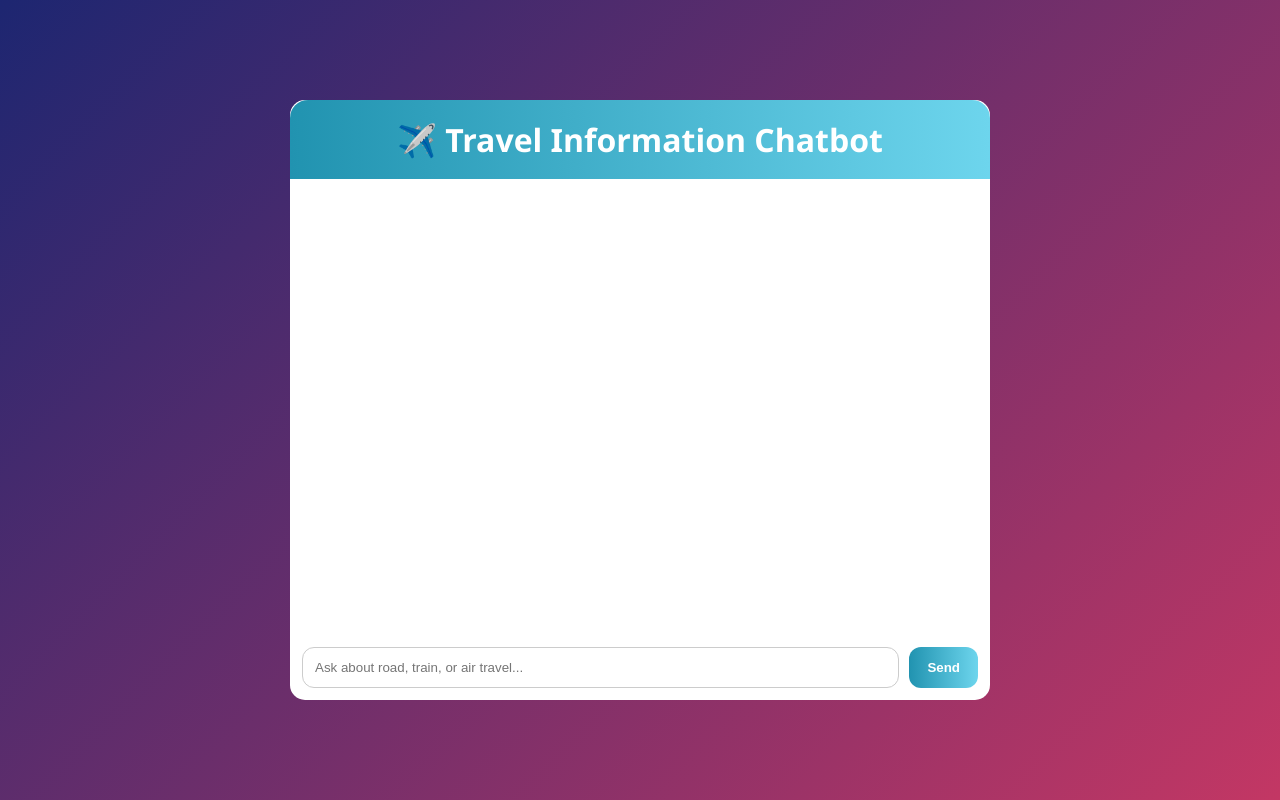
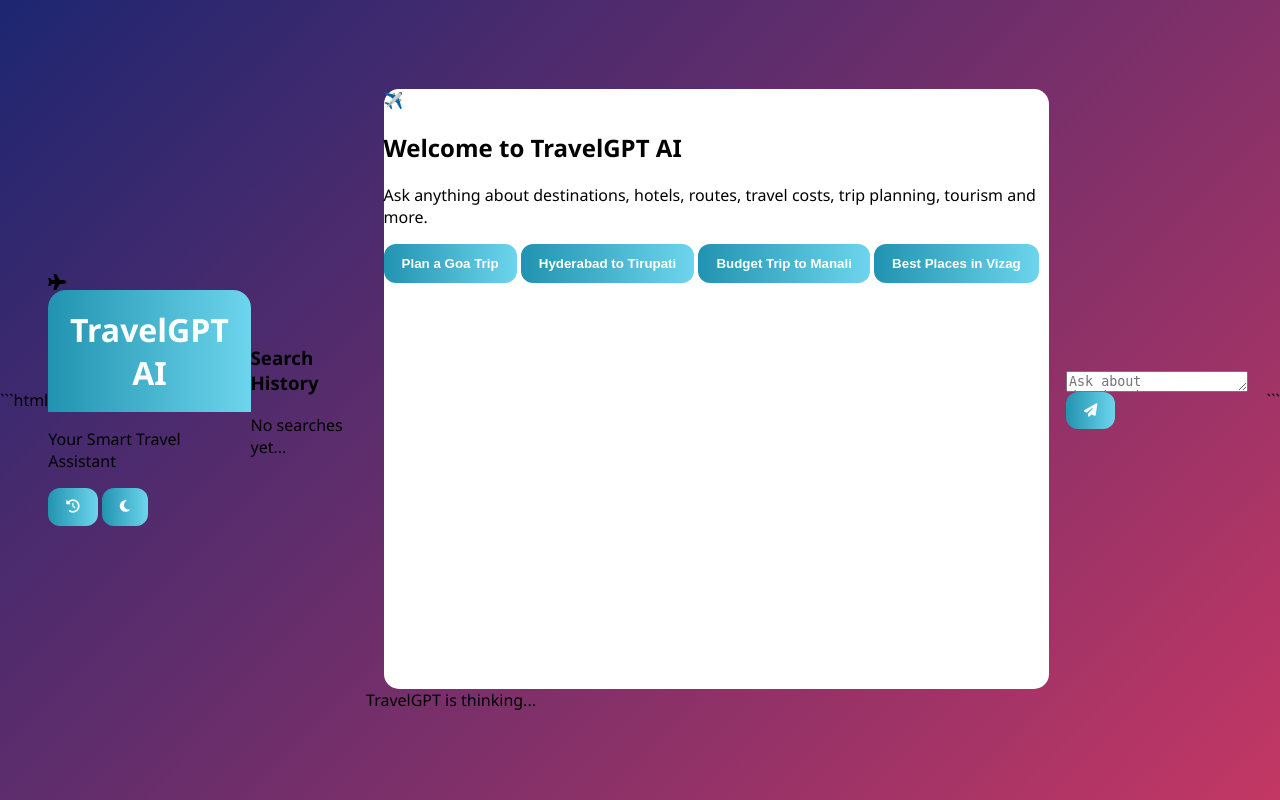
Before and after one commit to DwarapuRaviteja/Travel_chatbot, a Flask app: page / in a window 1280 px wide. Run offline with Flask 3, Linux system fonts and the light colour scheme.

Commit message:
Update index.html

````diff
--- a/templates/index.html
+++ b/templates/index.html
@@ -1,18 +1,189 @@
+```html
 <!DOCTYPE html>
-<html>
+<html lang="en">
 <head>
-    <title>Travel Information Chatbot</title>
-    <link rel="stylesheet" href="/static/style.css">
+    <meta charset="UTF-8">
+    <meta name="viewport" content="width=device-width, initial-scale=1.0">
+    <title>TravelGPT AI</title>
+
+    <!-- Google Font -->
+    <link href="https://fonts.googleapis.com/css2?family=Poppins:wght@300;400;500;600;700&display=swap" rel="stylesheet">
+
+    <!-- Font Awesome -->
+    <link rel="stylesheet"
+          href="https://cdnjs.cloudflare.com/ajax/libs/font-awesome/6.5.2/css/all.min.css">
+
+    <link rel="stylesheet" href="{{ url_for('static', filename='style.css') }}">
 </head>
-<body>
-    <div class="chat-container">
-        <h1>✈️ Travel Information Chatbot</h1>
-        <div id="chat-box"></div>
-        <div class="input-area">
-            <input type="text" id="user-input" placeholder="Ask about road, train, or air travel...">
-            <button onclick="sendMessage()">Send</button>
+
+<body class="light-mode">
+
+    <!-- Header -->
+    <header class="top-bar">
+
+        <div class="logo-section">
+            <div class="logo-circle">
+                <i class="fa-solid fa-plane"></i>
+            </div>
+
+            <div>
+                <h1>TravelGPT AI</h1>
+                <p>Your Smart Travel Assistant</p>
+            </div>
         </div>
+
+        <div class="header-actions">
+
+            <button id="historyBtn" class="icon-btn">
+                <i class="fa-solid fa-clock-rotate-left"></i>
+            </button>
+
+            <button id="themeBtn" class="icon-btn">
+                <i class="fa-solid fa-moon"></i>
+            </button>
+
+        </div>
+
+    </header>
+
+    <!-- History Dropdown -->
+    <div id="historyPanel" class="history-panel hidden">
+
+        <div class="history-header">
+            <h3>Search History</h3>
+        </div>
+
+        <div id="historyList" class="history-list">
+            <p class="empty-history">
+                No searches yet...
+            </p>
+        </div>
+
     </div>
-    <script src="/static/script.js"></script>
+
+    <!-- Main Chat Area -->
+    <main class="chat-wrapper">
+
+        <div id="chatContainer" class="chat-container">
+
+            <!-- Welcome Section -->
+            <div class="welcome-box">
+
+                <div class="welcome-icon">
+                    ✈️
+                </div>
+
+                <h2>Welcome to TravelGPT AI</h2>
+
+                <p>
+                    Ask anything about destinations,
+                    hotels, routes, travel costs,
+                    trip planning, tourism and more.
+                </p>
+
+                <div class="suggestions">
+
+                    <button class="suggestion-btn">
+                        Plan a Goa Trip
+                    </button>
+
+                    <button class="suggestion-btn">
+                        Hyderabad to Tirupati
+                    </button>
+
+                    <button class="suggestion-btn">
+                        Budget Trip to Manali
+                    </button>
+
+                    <button class="suggestion-btn">
+                        Best Places in Vizag
+                    </button>
+
+                </div>
+
+            </div>
+
+        </div>
+
+        <!-- Loading Indicator -->
+        <div id="loadingContainer" class="loading-container hidden">
+
+            <div class="spinner"></div>
+
+            <span>TravelGPT is thinking...</span>
+
+        </div>
+
+    </main>
+
+    <!-- Input Section -->
+    <div class="input-section">
+
+        <div class="input-container">
+
+            <textarea
+                    id="userInput"
+                    rows="1"
+                    placeholder="Ask about destinations, routes, hotels, travel costs, itineraries..."
+            ></textarea>
+
+            <button id="sendBtn" class="send-btn">
+                <i class="fa-solid fa-paper-plane"></i>
+            </button>
+
+        </div>
+
+    </div>
+
+    <!-- Templates -->
+
+    <template id="userMessageTemplate">
+
+        <div class="message-row user-row">
+
+            <div class="message user-message">
+
+                <div class="message-header">
+                    <i class="fa-solid fa-user"></i>
+                    <span>You</span>
+                </div>
+
+                <div class="message-content"></div>
+
+            </div>
+
+        </div>
+
+    </template>
+
+    <template id="botMessageTemplate">
+
+        <div class="message-row bot-row">
+
+            <div class="message bot-message">
+
+                <div class="message-header">
+
+                    <i class="fa-solid fa-robot"></i>
+
+                    <span>TravelGPT AI</span>
+
+                    <button class="copy-btn">
+                        <i class="fa-regular fa-copy"></i>
+                    </button>
+
+                </div>
+
+                <div class="message-content"></div>
+
+            </div>
+
+        </div>
+
+    </template>
+
+    <script src="{{ url_for('static', filename='script.js') }}"></script>
+
 </body>
 </html>
+```
````
